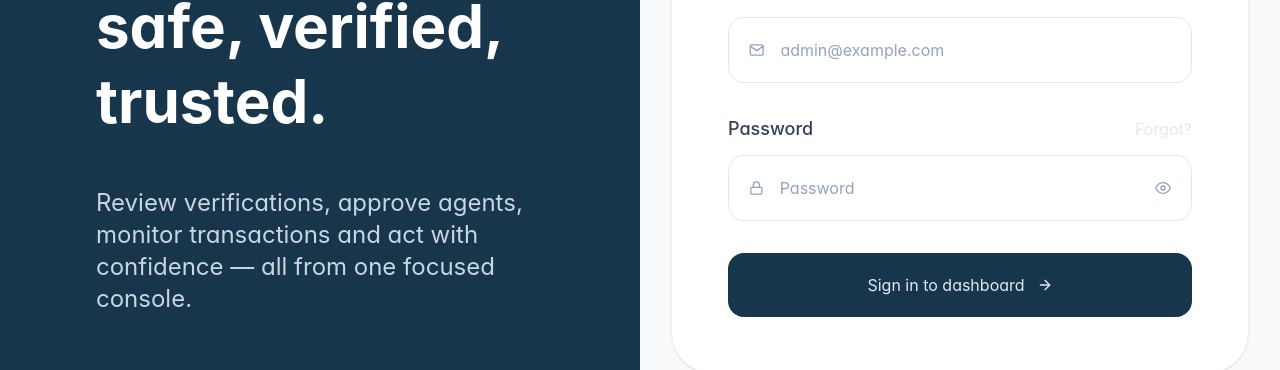
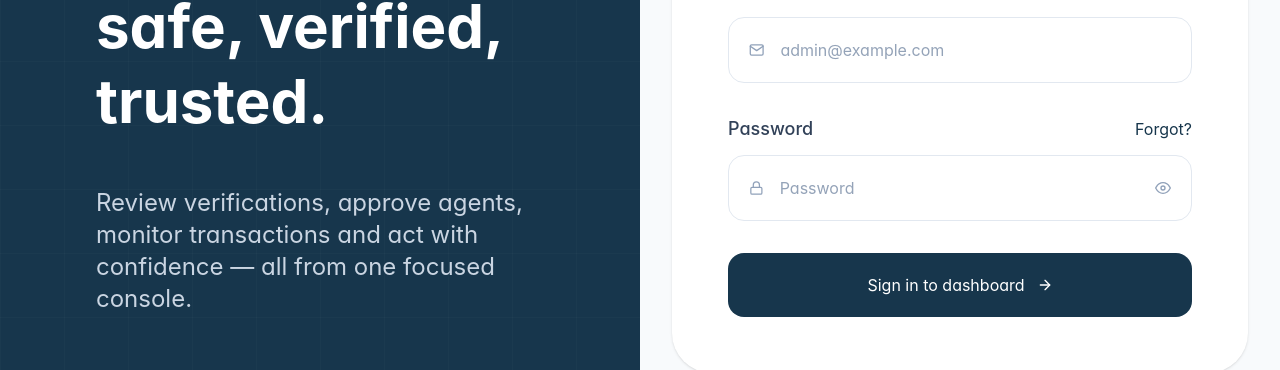
Before and after one commit to Talent-Loop/talentloop_web, a React (Vite) app: page /login in a window 1280 px wide. Shown: the part 323-693 px from the top of the page. Built offline with nearby package versions, Linux system fonts and the light colour scheme.

Commit message:
Fix button styling and UI updates

```diff
--- a/src/index.css
+++ b/src/index.css
@@ -31,17 +31,12 @@ body {
   min-height: 100vh;
 }
 
-/* Keep font inheritance */
+/* Keep font inheritance only */
 button,
 input,
 textarea,
 select {
   font: inherit;
-}
-
-/* Buttons should use their Tailwind text colors */
-button {
-  color: inherit;
 }
 
 /* Inputs should always have dark text */
```
